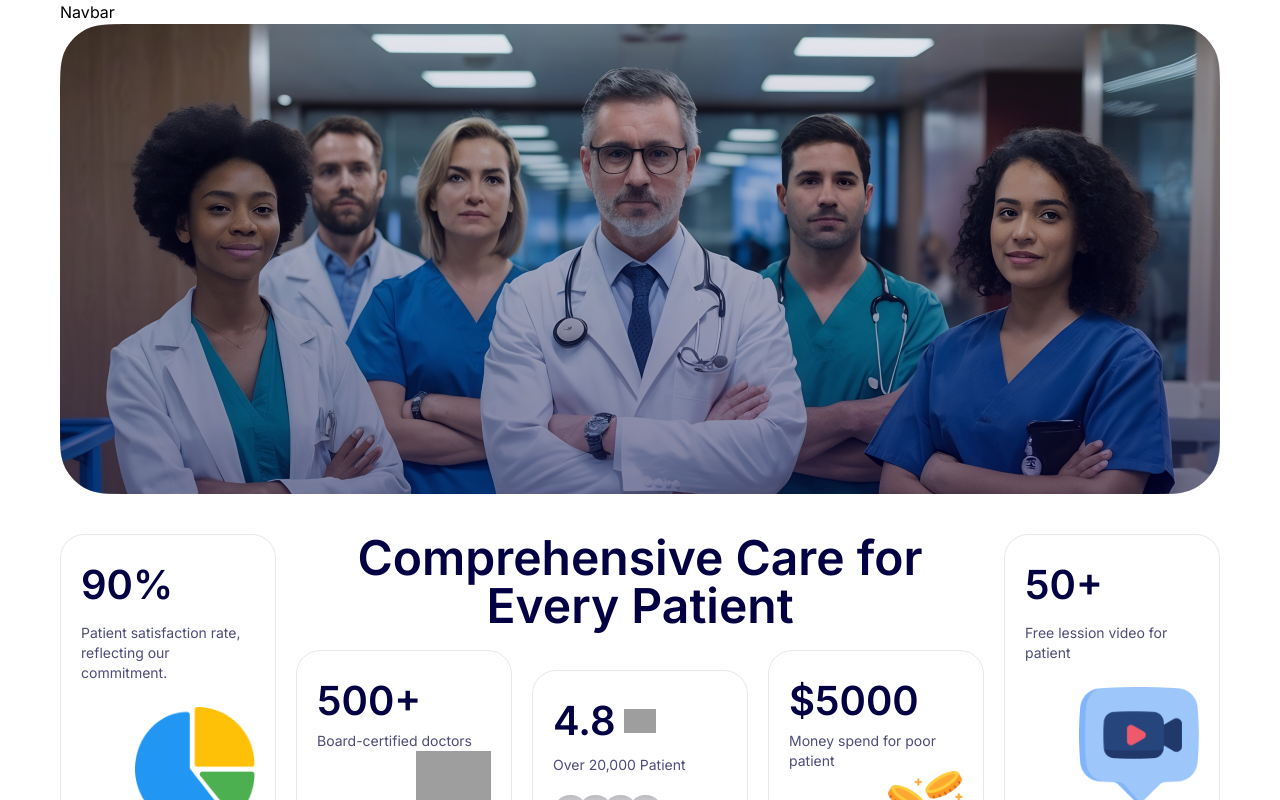
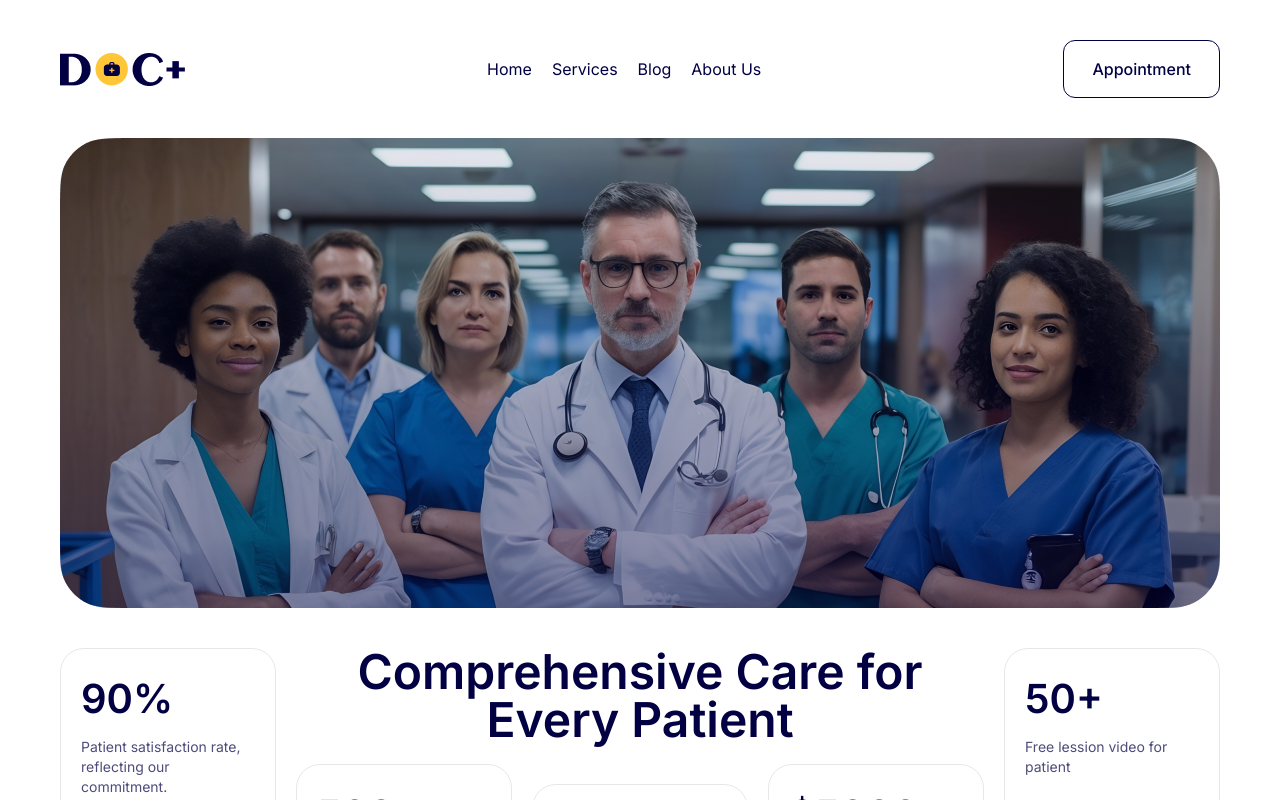
Before and after one commit to abusayed0/healthcare-home-page, a React (Vite) app: page / in a window 1280 px wide. Shown: the top 800 px of the page. Built offline with nearby package versions, Linux system fonts and the light colour scheme; grey boxes are pictures that could not be loaded.

Commit message:
added custom navbar

```diff
--- a/package.json
+++ b/package.json
@@ -12,6 +12,7 @@
   "dependencies": {
     "react": "^18.3.1",
     "react-dom": "^18.3.1",
+    "react-icons": "^5.2.1",
     "react-router-dom": "^6.24.0"
   },
   "devDependencies": {
--- a/src/components/Banner.jsx
+++ b/src/components/Banner.jsx
@@ -3,7 +3,7 @@ const Banner = () => {
     return (
 
         <div className="relative ">
-            <img className="" src={bannerImage} alt="banner image" />
+            <img className="w-full" src={bannerImage} alt="banner image" />
             <div className="rounded-[48px] absolute bg-gradient-to-b from-[rgba(0,193,157,0.00)-25.42%] to-[rgba(2,0,67,0.47)107.11%] inset-0" />
         </div>
 
--- a/src/components/Navbar.jsx
+++ b/src/components/Navbar.jsx
@@ -1,9 +1,52 @@
+import { NavLink } from "react-router-dom";
+import { RxHamburgerMenu } from "react-icons/rx";
+import logo from './../assets/logo dark.png';
 
-const Navbar = () => {
+const Navbar = ({ rightNavOpen, setRightNavOpen }) => {
     return (
-        <div>
-            Navbar
-        </div>
+        <>
+            <nav className="my-10">
+                {/* medium and large navbar  */}
+                <div className="hidden md:flex justify-between items-center ">
+                    <div>
+                        <img src={logo} alt="" />
+                    </div>
+                    <ul className="flex gap-5">
+                        <li className="relative">
+                            <NavLink to="/" className="text-text-primary">Home</NavLink>
+                        </li>
+                        <li className="relative">
+                            <NavLink to="/services" className="text-text-primary">Services</NavLink>
+
+                        </li>
+                        <li className="relative">
+                            <NavLink to="/blog" className="text-text-primary">Blog</NavLink>
+
+                        </li>
+                        <li className="relative">
+                            <NavLink to="/about-us" className="text-text-primary">About Us</NavLink>
+
+                        </li>
+
+
+                    </ul>
+                    <div>
+                        <button className="px-7 py-4 font-medium  border border-text-primary text-text-primary rounded-xl">Appointment</button>
+                    </div>
+                </div>
+                {/* small navbar  */}
+                <div className="flex md:hidden justify-between items-center ">
+                    <div>
+                        <img src={logo} alt="" />
+                    </div>
+
+                    <div className="p-2 bg-[#555] rounded-full opacity-80 hover:opacity-100 cursor-pointer transition-all duration-500 " onClick={() => setRightNavOpen(!rightNavOpen)}>
+                        <RxHamburgerMenu className="text-2xl text-white" />
+
+                    </div>
+                </div>
+            </nav>
+        </>
     );
 };
 
--- /dev/null
+++ b/src/components/RightSidebar.jsx
@@ -0,0 +1,44 @@
+import { RxCross1 } from "react-icons/rx";
+import { NavLink } from "react-router-dom";
+
+const RightSidebar = ({ rightNavOpen, setRightNavOpen }) => {
+    return (
+        <div className={`absolute top-0 right-0 overflow-x-clip  bg-[#F1F1F4]  h-full min-h-screen z-30 rounded-md  ${rightNavOpen ? "w-[300px]" : "w-0"} transition-all duration-500 md:hidden`}>
+            <div className={`sticky top-0 `}>
+                <div className="absolute top-2 left-2 p-2 bg-[#555]  rounded-full opacity-80 hover:opacity-100 cursor-pointer transition-all duration-500 " onClick={() => setRightNavOpen(!rightNavOpen)}>
+                    <RxCross1 className="text-2xl text-white" />
+                </div>
+
+
+                <ul className="p-10 pt-16 flex  flex-col gap-5 items-start">
+                    <li className="relative">
+                        <NavLink to="/" className="text-text-primary">Home</NavLink>
+                    </li>
+                    <li className="relative">
+                        <NavLink to="/services" className="text-text-primary">Services</NavLink>
+
+                    </li>
+                    <li className="relative">
+                        <NavLink to="/blog" className="text-text-primary">Blog</NavLink>
+
+                    </li>
+                    <li className="relative">
+                        <NavLink to="/about-us" className="text-text-primary">About Us</NavLink>
+
+                    </li>
+                    <li>
+                        <button className="px-7 py-4 font-medium  border border-text-primary text-text-primary rounded-xl">Appointment</button>
+
+                    </li>
+
+
+                </ul>
+
+            </div>
+        </div>
+
+
+    );
+};
+
+export default RightSidebar;
--- a/src/layouts/main-layout/MainLayout.jsx
+++ b/src/layouts/main-layout/MainLayout.jsx
@@ -1,12 +1,17 @@
 import { Outlet } from "react-router-dom";
 import Navbar from "../../components/Navbar";
 import Footer from "../../components/Footer";
+import RightSidebar from "../../components/RightSidebar";
+import { useState } from "react";
 
 const MainLayout = () => {
+    const [rightNavOpen, setRightNavOpen] = useState(false);
+
     return (
         <>
-            <div className="max-w-[1160px] mx-auto">
-                <Navbar />
+            <div className="max-w-[1160px] mx-auto relative">
+            <Navbar rightNavOpen={rightNavOpen} setRightNavOpen={setRightNavOpen}/>
+            <RightSidebar rightNavOpen={rightNavOpen} setRightNavOpen={setRightNavOpen}/>
                 <Outlet />
             </div>
             <Footer />
```
Also changed, not shown: 1 other file (tests, documents, lock files or other folders).
